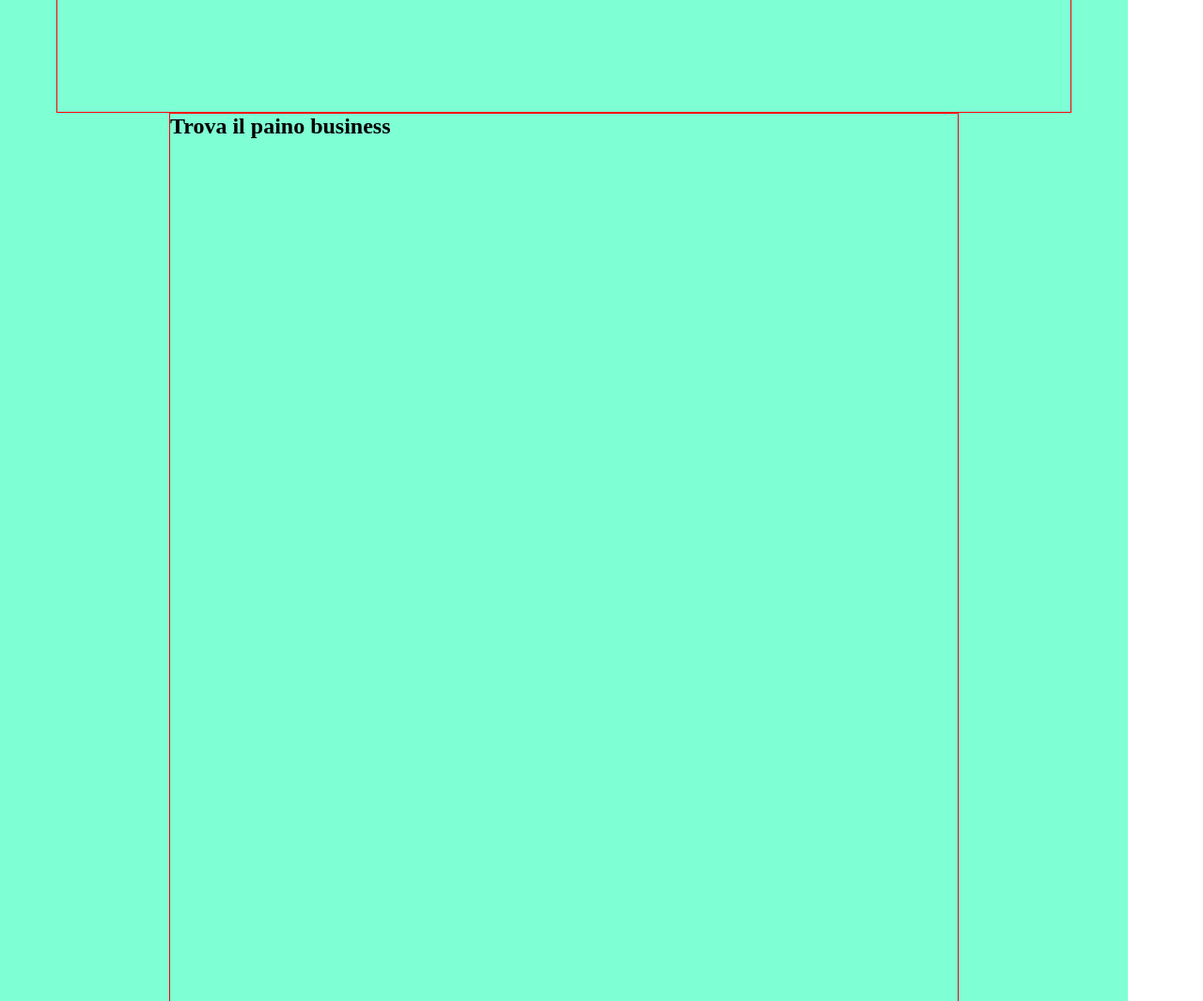
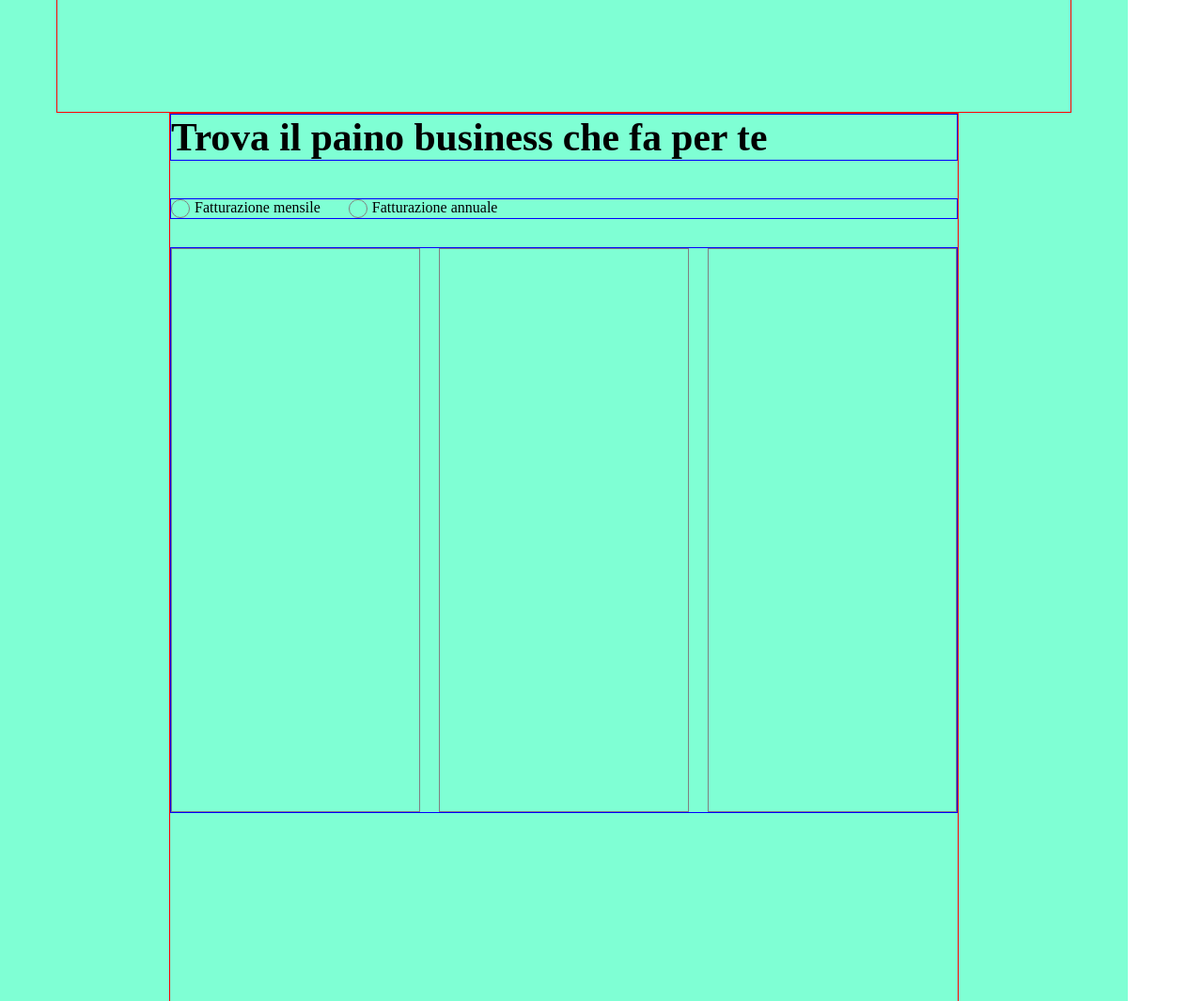
Before and after one commit to SonoJohn/css-dropbox, a plain HTML site: page index.html in a window 1280 px wide. Shown: the part 580-1645 px from the top of the page at 94% size. Drawn offline with Linux system fonts and the light colour scheme.

Commit message:
Add: plans option start layout

```diff
--- a/CSS/style.css
+++ b/CSS/style.css
@@ -12,7 +12,7 @@
 }
 
 /* COMMON */
-
+/* layout */
 .container-top-bot {
     width: 90%;
     max-width: 1200px;
@@ -25,7 +25,7 @@
     margin: 0 auto;
 }
 
-
+/* sections */
 img {
     object-fit: cover;
 }
@@ -49,6 +49,13 @@ li {
     line-height: 50px;
     margin-left: 5px;
     border-bottom: 2px solid black;
+}
+
+.titles {
+    font-size: 2.6rem;
+    margin-bottom: 40px;
+    /* DEBUG */
+    border: 1px solid blue;
 }
 
 /* HEADER */
@@ -141,9 +148,49 @@ h1 {
 /* PLANS SECTION */
 
 .plans-section {
-    height: 1200px;
+    height: 1000px;
     /* DEBUG */
     border: 1px solid red;
 }
 
+/* FATTURA SELECT */
+.fattura-select {
+    gap: 30px;
+    margin-bottom: 30px;
+    /* DEBUG */
+    border: 1px solid blue;
+}
+
+.select {
+    height: 20px;
+    width: 20px;
+    border: 1px solid gray;
+    border-radius: 50%;
+    margin-right: 5px;
+}
+
+/* PLANS */
+
+.plans-options {
+    gap: 20px;
+    margin-bottom: 20px;
+    /* DEBUG */
+    border: 1px solid blue;
+}
+
+/* PLANS OPTIONS */
+
+.plans-col {
+    height: 600px;
+    width: calc(100% / 3);
+    /* DEBUG */
+    border: 1px solid gray;
+}
+
+
+
+
+
+
+
 /* FOOTER */
--- a/index.html
+++ b/index.html
@@ -73,12 +73,26 @@
 
         <!-- PLANS SECTION -->
         <div class="plans-section container-main">
-            <h2>Trova il paino business</h2>
+            <h2 class="titles">Trova il paino business che fa per te</h2>
 
-            <div>
-                <span></span>
-                <span></span>
+            <!-- FATTURA SELECT -->
+            <div class="fattura-select flex">
+                <span class="flex">
+                    <div class="select check"></div>Fatturazione mensile
+                </span>
+                <span class="flex">
+                    <div class="select uncheck"></div>Fatturazione annuale
+                </span>
             </div>
+            <!-- /FATTURA SELECT -->
+
+            <!-- PLANS OPTIONS -->
+            <div class="plans-options flex">
+                <div class="plans-col singolo"></div>
+                <div class="plans-col team"></div>
+                <div class="plans-col azienda"></div>
+            </div>
+
         </div>
         <!-- /PLANS SECTION -->
 
```
